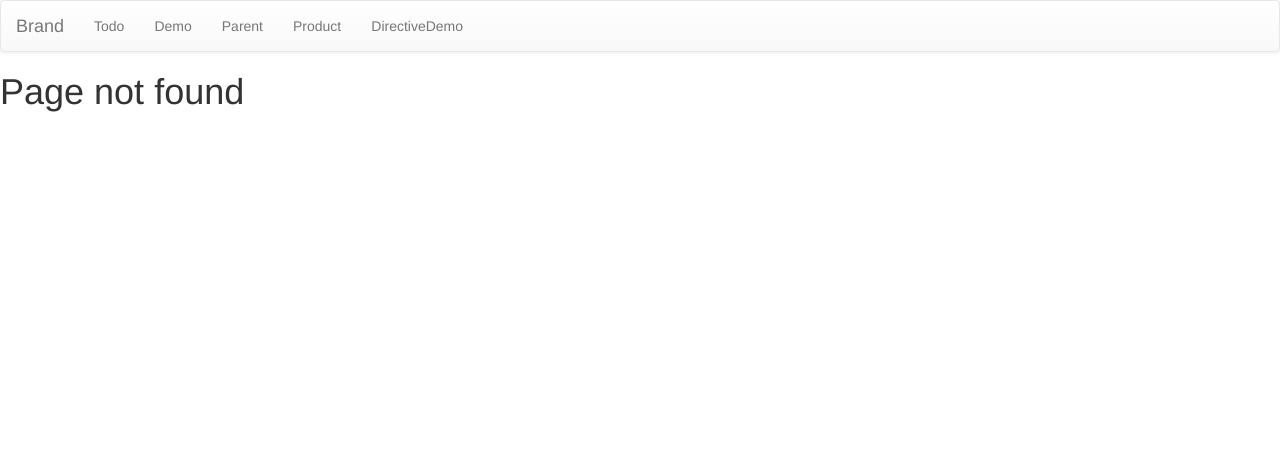
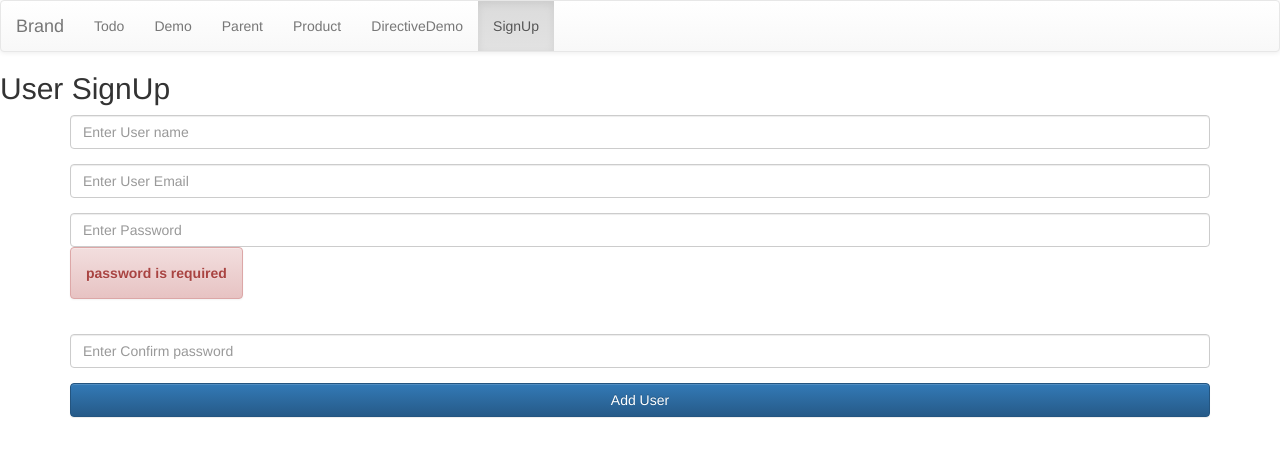
Before and after one commit to jinalshah999/SatSunJanak, an Angular app: page /signup in a window 1280 px wide. Before the commit this address led to /pagenotfound. Shown: the top 456 px of the page. Built offline with nearby package versions, Linux system fonts and the light colour scheme.

Commit message:
reactive forms

```diff
--- a/src/app/app.module.ts
+++ b/src/app/app.module.ts
@@ -1,6 +1,6 @@
 import { BrowserModule } from '@angular/platform-browser';
 import { NgModule } from '@angular/core';
-import { FormsModule } from '@angular/forms';
+import { FormsModule, ReactiveFormsModule } from '@angular/forms';
 
 import { routingarr } from './app.routing';
 
@@ -16,6 +16,7 @@ import { ProductsComponent } from './products/products.component';
 import { SidebarComponent } from './products/sidebar/sidebar.component';
 import { PagenotfountComponent } from './pagenotfount/pagenotfount.component';
 import { HeaderComponent } from './header/header.component';
+import { UserSignupComponent } from './user-signup/user-signup.component';
 
 @NgModule({
   declarations: [
@@ -31,8 +32,9 @@ import { HeaderComponent } from './header/header.component';
     SidebarComponent,
     PagenotfountComponent,
     HeaderComponent,
+    UserSignupComponent,
   ],
-  imports: [BrowserModule, FormsModule, routingarr],
+  imports: [BrowserModule, FormsModule, ReactiveFormsModule, routingarr],
   providers: [],
   bootstrap: [AppComponent],
 })
--- a/src/app/app.routing.ts
+++ b/src/app/app.routing.ts
@@ -5,6 +5,7 @@ import { PagenotfountComponent } from './pagenotfount/pagenotfount.component';
 import { ParentComponent } from './parent/parent.component';
 import { ProductsComponent } from './products/products.component';
 import { TodosComponent } from './todos/todos.component';
+import { UserSignupComponent } from './user-signup/user-signup.component';
 
 const arr: Routes = [
   //{path:'',redirectTo:'/todo',pathMatch:'full'},
@@ -14,6 +15,7 @@ const arr: Routes = [
   //{ path: 'todo', component: TodosComponent },
   { path: 'directive', component: DirectiveDemoComponent },
   { path: 'parent', component: ParentComponent },
+  { path: 'signup', component: UserSignupComponent },
   { path: 'pagenotfound', component: PagenotfountComponent },
   { path: '**', redirectTo: '/pagenotfound' },
 ];
--- a/src/app/header/header.component.html
+++ b/src/app/header/header.component.html
@@ -20,7 +20,7 @@
         <li routerLinkActive="active"><a routerLink="/parent">Parent</a></li>
         <li routerLinkActive="active"><a routerLink="/product">Product</a></li>
         <li routerLinkActive="active"><a routerLink="/directive">DirectiveDemo</a></li>
-
+        <li routerLinkActive="active"><a routerLink="/signup">SignUp</a></li>
       </ul>
 
     </div><!-- /.navbar-collapse -->
--- /dev/null
+++ b/src/app/user-signup/user-signup.component.html
@@ -0,0 +1,42 @@
+<h2>User SignUp</h2>
+
+<div class="container">
+  <form [formGroup]="user_signup" (ngSubmit)="onUserAdd()">
+    <div class="form-group">
+      <input type="text" formControlName="user_name" class="form-control" placeholder="Enter User name">
+      <label class="alert alert-danger"
+        *ngIf="user_signup.get('user_name').hasError('required') &&  !user_signup.get('user_name').pristine"> username
+        is required
+      </label>
+      <label class="alert alert-danger" *ngIf="user_signup.get('user_name').hasError('minlength')"> min of 3 char
+      </label>
+      <label class="alert alert-danger" *ngIf="user_signup.get('user_name').hasError('pattern')"> only alphabets
+      </label>
+      <label class="alert alert-danger" *ngIf="user_signup.get('user_name').hasError('customError')"> this name is not
+        allowed
+      </label>
+    </div>
+    <div class="form-group">
+      <input type="email" formControlName="user_email" class="form-control" placeholder="Enter User Email">
+    </div>
+    <div formGroupName="password_group">
+      <div class="form-group">
+        <input type="password" formControlName="user_password" class="form-control" placeholder="Enter Password">
+        <label class="alert alert-danger"
+          *ngIf="user_signup.get('password_group').get('user_password').hasError('required')"> password is
+          required
+        </label>
+      </div>
+      <div class="form-group">
+        <input type="password" formControlName="user_confirm_password" class="form-control"
+          placeholder="Enter Confirm password">
+      </div>
+      <label class="alert alert-danger" *ngIf="user_signup.get('password_group').hasError('passwordError')"> sarkha
+        nathi
+      </label>
+    </div>
+    <!-- [disabled]="!user_signup.valid" -->
+    <button type="submit" class="form-control btn btn-primary">Add User</button>
+  </form>
+
+</div>
--- /dev/null
+++ b/src/app/user-signup/user-signup.component.ts
@@ -0,0 +1,53 @@
+import { Component, OnInit } from '@angular/core';
+import {
+  AbstractControl,
+  FormControl,
+  FormGroup,
+  Validators,
+} from '@angular/forms';
+
+@Component({
+  selector: 'app-user-signup',
+  templateUrl: './user-signup.component.html',
+  styleUrls: ['./user-signup.component.css'],
+})
+export class UserSignupComponent implements OnInit {
+  user_signup: FormGroup;
+
+  invalidNames: string[] = ['jinal', 'shah'];
+
+  invalidName(c: AbstractControl): { [key: string]: boolean } | null {
+    if (this.invalidNames.indexOf(c.value) >= 0) {
+      return { customError: true };
+    }
+    return null;
+  }
+  matchPassword(c: AbstractControl): { [key: string]: boolean } {
+    if (c.get('user_password').value !== c.get('user_confirm_password').value) {
+      return { passwordError: true };
+    }
+    return null;
+  }
+  constructor() {}
+  ngOnInit(): void {
+    this.user_signup = new FormGroup({
+      user_name: new FormControl(null, [
+        Validators.required,
+        Validators.minLength(3),
+        Validators.pattern('[a-zA-Z]*'),
+        this.invalidName.bind(this),
+      ]),
+      user_email: new FormControl(null),
+      password_group: new FormGroup(
+        {
+          user_password: new FormControl(null, Validators.required),
+          user_confirm_password: new FormControl(null),
+        },
+        this.matchPassword.bind(this)
+      ),
+    });
+  }
+  onUserAdd() {
+    console.log('frm values', this.user_signup);
+  }
+}
```
Also changed, not shown: src/app/user-signup/user-signup.component.css (added).
